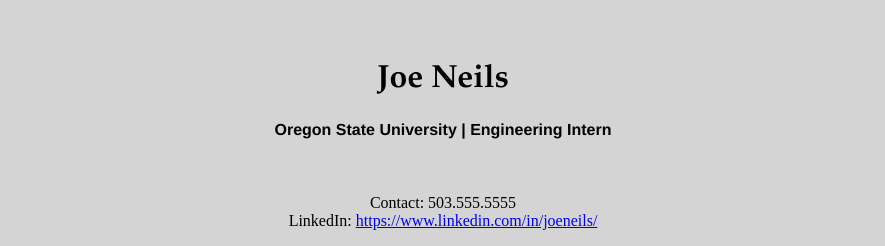
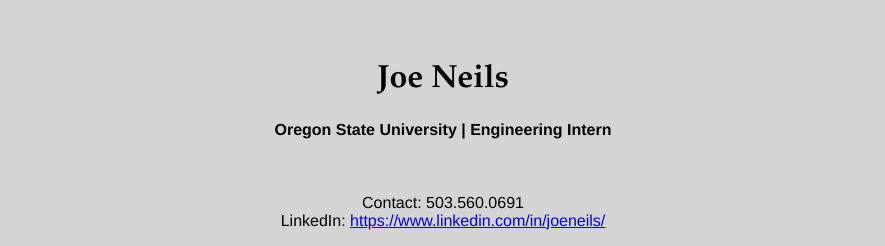
Before and after one commit to oddpine/joeneils, a plain HTML site: page index.html in a window 1280 px wide. Shown: the part 684-930 px from the top of the page, without its empty margins (197-1082 px from the left). Drawn offline with Linux system fonts and the light colour scheme.

Commit message:
Update index.html

```diff
--- a/index.html
+++ b/index.html
@@ -45,7 +45,7 @@
 		<h1 style="font-family: Garamond, serif;">Joe Neils</h1>
         <h4 style="font-family: Helvetica, sans-serif;">Oregon State University | Engineering Intern</h5>
         <br>
-        <p>Contact: 503.555.5555<br>LinkedIn: <a href="https://www.linkedin.com/in/joeneils/">https://www.linkedin.com/in/joeneils/</a>
+        <p style="font-family: Helvetica, sans-serif;">Contact: 503.560.0691<br>LinkedIn: <a href="https://www.linkedin.com/in/joeneils/">https://www.linkedin.com/in/joeneils/</a>
 	</div>
 
 </body>
```
